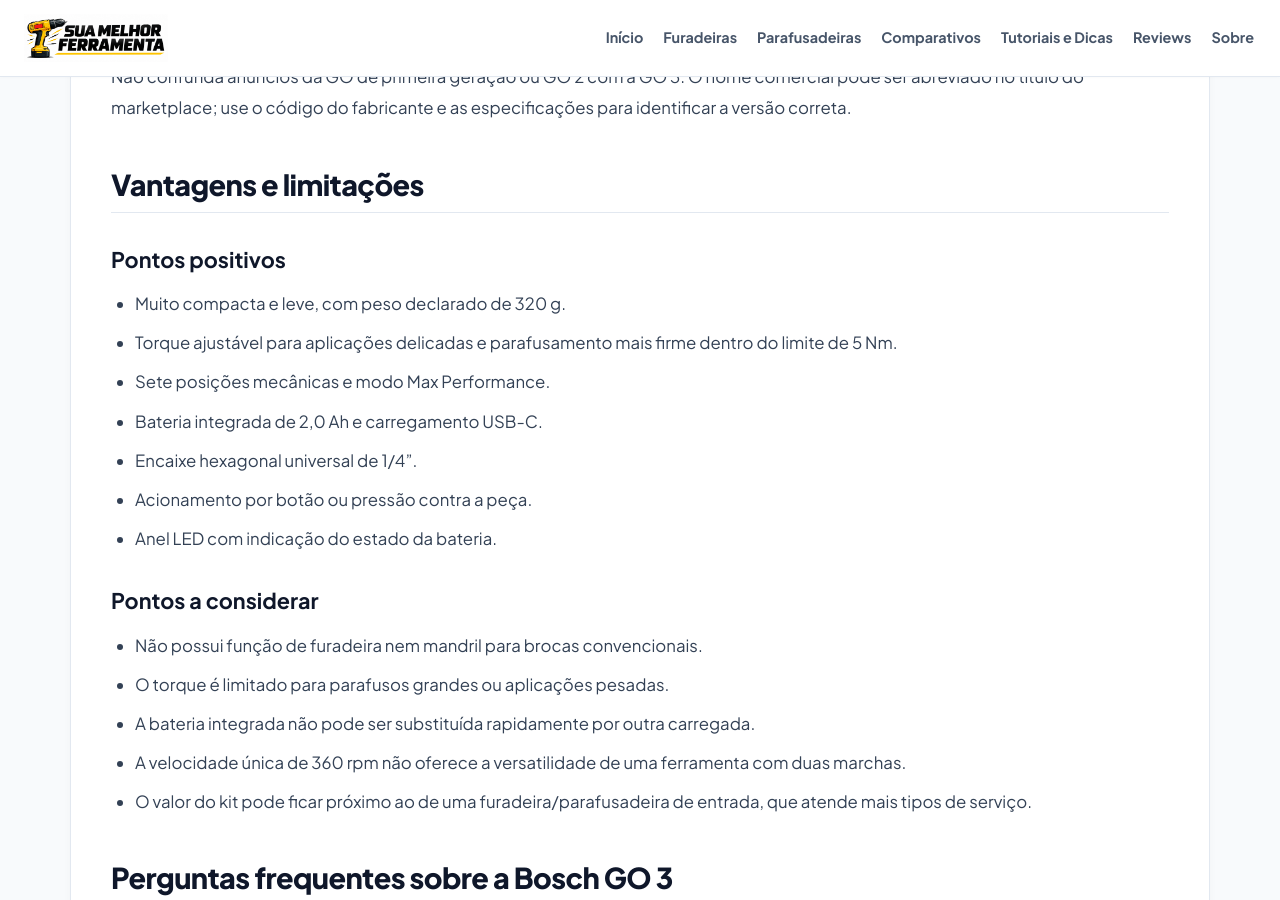
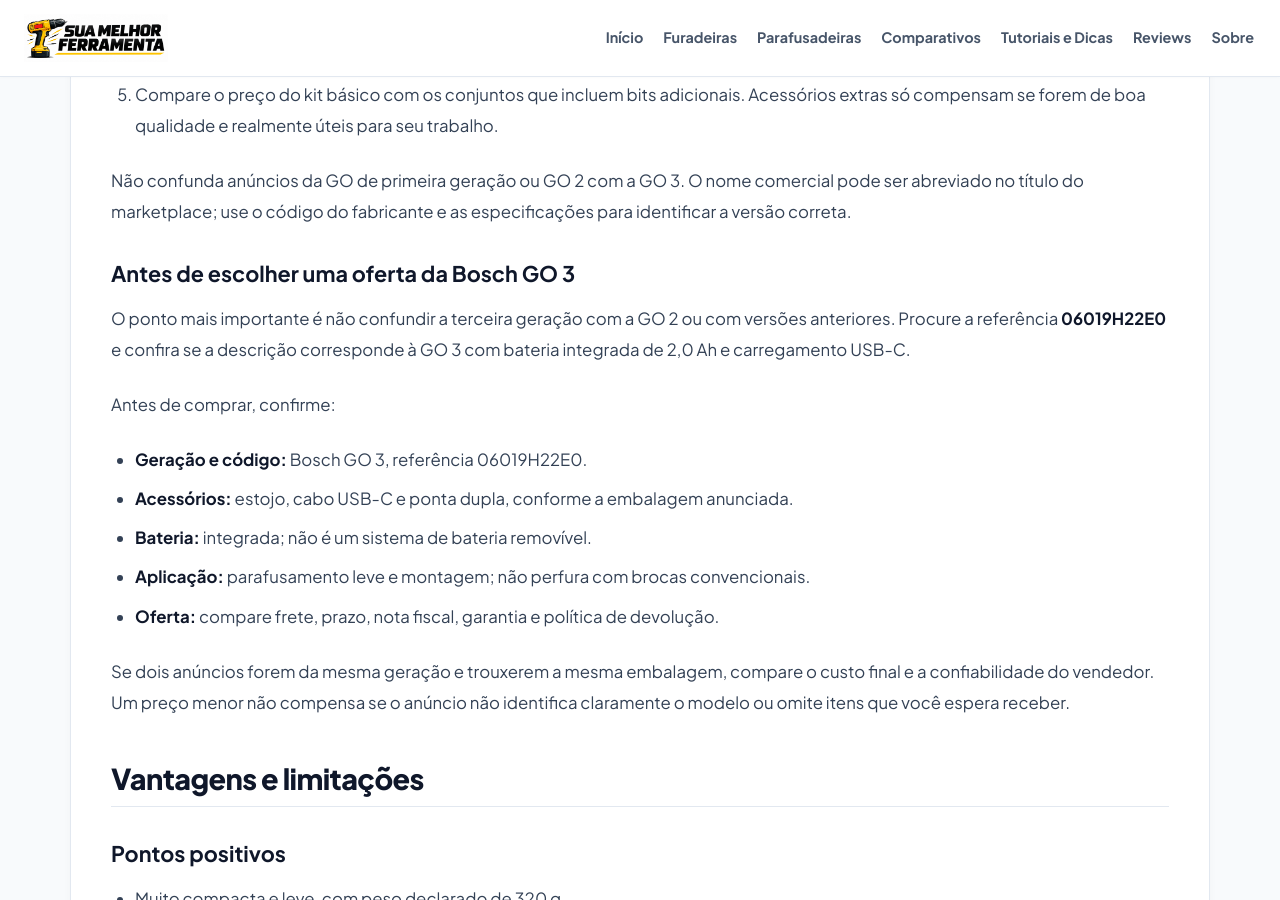
Before and after one commit to membroequipe/SiteReview, a Jekyll site: the page built from _posts/2026-11-07-review-parafusadeira-bosch-go-3.md, in a window 1280 px wide and 900 px high, scrolled down 7204 px. Built offline with Jekyll 4.4.1, drawn with Linux system fonts in a browser that asks for light colours; some of the changed text lies outside the part shown.

Commit message:
Add files via upload

```diff
--- a/_posts/2026-11-07-review-parafusadeira-bosch-go-3.md
+++ b/_posts/2026-11-07-review-parafusadeira-bosch-go-3.md
@@ -3,15 +3,12 @@
 title: "Bosch GO 3 é Boa? Review da Parafusadeira 3,6V"
 description: "Review da Bosch GO 3: torque de 5 Nm, bateria 2,0 Ah, USB-C e 7 ajustes. Veja para que serve, limitações e se vale a pena comprar."
 slug: review-parafusadeira-bosch-go-3
-categories:
-  - parafusadeiras
-  - reviews
+categories: [parafusadeiras, reviews]
 produto_id: bosch_go_3
 image: /assets/images/posts/bosch-go-3.webp
 image_alt: Parafusadeira Bosch GO 3 Professional 3,6V com estojo e cabo USB-C
 date: 2026-11-07
 author: Equipe de Análises
-
 
 avaliacao:
   nota: 8.6
@@ -126,7 +129,7 @@
 
 Já a **Bosch GSR 1000 Smart** e a **Bosch GSR 12V-15** pertencem a outra categoria: são furadeiras/parafusadeiras com mandril. São opções mais adequadas quando o trabalho inclui furos com brocas convencionais, mas costumam ser maiores e mais pesadas do que uma parafusadeira compacta de 3,6 V.
 
-Se sua necessidade é escolher uma ferramenta para montagem doméstica, veja também nosso [guia da primeira parafusadeira: qual comprar?]({{ '/guias/primeira-parafusadeira-qual-comprar/' | relative_url }}). Para comparar modelos focados em montagem, consulte [as melhores parafusadeiras para montagem]({{ '/melhores-parafusadeiras-para-montagem-de-moveis-e-mdf/' | relative_url }}).
+Se sua necessidade é escolher uma ferramenta para montagem doméstica, veja também nosso [guia da primeira parafusadeira: qual comprar?]({{ '/guias/primeira-parafusadeira-qual-comprar-guia-iniciantes/' | relative_url }}). Para comparar modelos focados em montagem, consulte [as melhores parafusadeiras para montagem]({{ '/melhores-parafusadeiras-para-montagem-de-moveis-e-mdf/' | relative_url }}).
 
 ## Preço e disponibilidade no Brasil
 
@@ -141,6 +144,22 @@
 5. Compare o preço do kit básico com os conjuntos que incluem bits adicionais. Acessórios extras só compensam se forem de boa qualidade e realmente úteis para seu trabalho.
 
 Não confunda anúncios da GO de primeira geração ou GO 2 com a GO 3. O nome comercial pode ser abreviado no título do marketplace; use o código do fabricante e as especificações para identificar a versão correta.
+
+### Antes de escolher uma oferta da Bosch GO 3
+
+O ponto mais importante é não confundir a terceira geração com a GO 2 ou com versões anteriores. Procure a referência **06019H22E0** e confira se a descrição corresponde à GO 3 com bateria integrada de 2,0 Ah e carregamento USB-C.
+
+Antes de comprar, confirme:
+
+- **Geração e código:** Bosch GO 3, referência 06019H22E0.
+- **Acessórios:** estojo, cabo USB-C e ponta dupla, conforme a embalagem anunciada.
+- **Bateria:** integrada; não é um sistema de bateria removível.
+- **Aplicação:** parafusamento leve e montagem; não perfura com brocas convencionais.
+- **Oferta:** compare frete, prazo, nota fiscal, garantia e política de devolução.
+
+Se dois anúncios forem da mesma geração e trouxerem a mesma embalagem, compare o custo final e a confiabilidade do vendedor. Um preço menor não compensa se o anúncio não identifica claramente o modelo ou omite itens que você espera receber.
+
+<!-- PONTO DO CARD COMERCIAL: após preencher os links em _data/produtos.yml, inserir aqui o include do produto-card.html. -->
 
 ## Vantagens e limitações
 
@@ -200,6 +219,7 @@
 
 Nossa nota editorial é **8,6/10**. A pontuação considera a proposta de uso, os recursos e as especificações oficiais, mas não representa teste físico independente. Para o público certo — quem já tem uma furadeira e deseja uma ferramenta pequena para parafusamento frequente — a GO 3 é uma opção coerente. Para quem precisa de uma única ferramenta para tudo, vale investir em uma furadeira/parafusadeira com mandril.
 
+
 ## Fontes técnicas e comerciais consultadas
 
 - [Bosch Professional Brasil — Bosch GO 3, código 06019H22E0](https://www.bosch-professional.com/br/pt/products/bosch-go-gen3-06019H22E0)
```
Also changed, not shown: other parts of _posts/2026-11-07-review-parafusadeira-bosch-go-3.md (+7 -1 lines).
